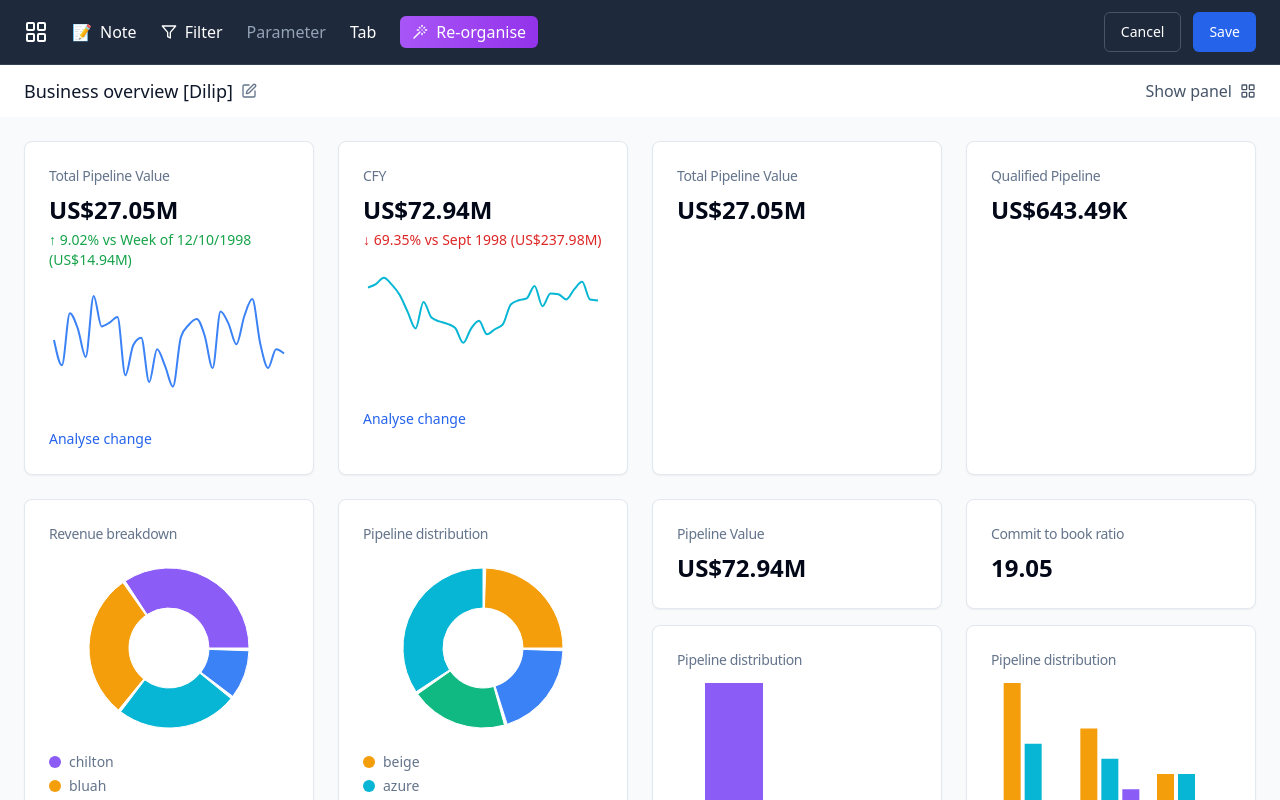
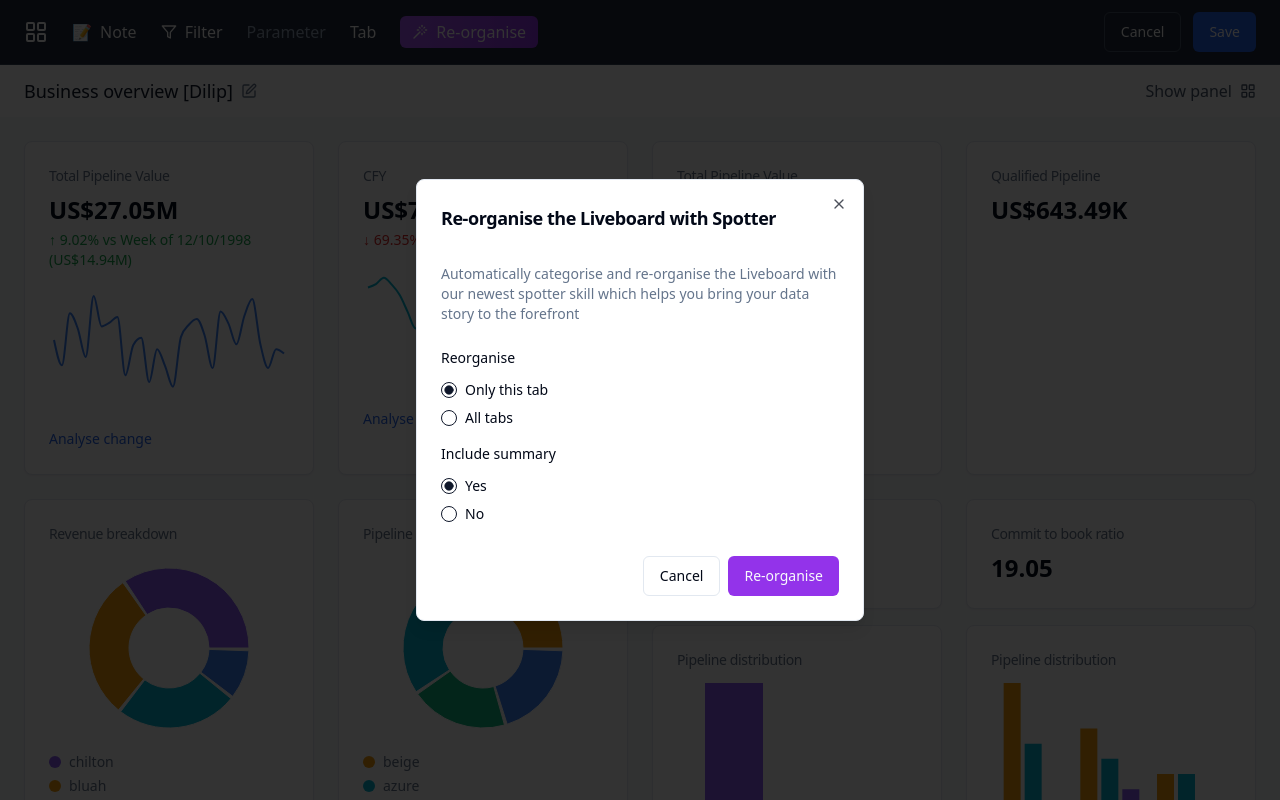
Before and after one commit to dilippitchika/top-nav-explorer-dash-84, a React (Vite) app: page / in a window 1280 px wide. Both pictures are taken after a click on the button "Re-organise". Shown: the top 800 px of the page. Built offline with nearby package versions, Linux system fonts and the light colour scheme.

Commit message:
feat: Add reorganize modal
Implement a modal that appears when the "Re-organise" button is clicked. The modal includes a heading, description, and button groups for reorganizing the liveboard and including a summary, along with "Re-organise" and "Cancel" buttons in the footer.

```diff
--- /dev/null
+++ b/src/components/ReorganiseModal.tsx
@@ -0,0 +1,84 @@
+
+import { Dialog, DialogContent, DialogHeader, DialogTitle, DialogFooter } from '@/components/ui/dialog';
+import { Button } from '@/components/ui/button';
+import { RadioGroup, RadioGroupItem } from '@/components/ui/radio-group';
+import { Label } from '@/components/ui/label';
+import { useState } from 'react';
+
+interface ReorganiseModalProps {
+  open: boolean;
+  onOpenChange: (open: boolean) => void;
+}
+
+const ReorganiseModal = ({ open, onOpenChange }: ReorganiseModalProps) => {
+  const [reorganiseScope, setReorganiseScope] = useState('only-tab');
+  const [includeSummary, setIncludeSummary] = useState('yes');
+
+  const handleReorganise = () => {
+    console.log('Reorganising with scope:', reorganiseScope, 'Include summary:', includeSummary);
+    onOpenChange(false);
+  };
+
+  const handleCancel = () => {
+    onOpenChange(false);
+  };
+
+  return (
+    <Dialog open={open} onOpenChange={onOpenChange}>
+      <DialogContent className="max-w-md">
+        <DialogHeader>
+          <DialogTitle className="text-lg font-semibold">
+            Re-organise the Liveboard with Spotter
+          </DialogTitle>
+        </DialogHeader>
+
+        <div className="py-4 space-y-6">
+          <p className="text-sm text-muted-foreground">
+            Automatically categorise and re-organise the Liveboard with our newest spotter skill which helps you bring your data story to the forefront
+          </p>
+
+          <div className="space-y-4">
+            <div>
+              <h4 className="text-sm font-medium mb-3">Reorganise</h4>
+              <RadioGroup value={reorganiseScope} onValueChange={setReorganiseScope}>
+                <div className="flex items-center space-x-2">
+                  <RadioGroupItem value="only-tab" id="only-tab" />
+                  <Label htmlFor="only-tab" className="text-sm">Only this tab</Label>
+                </div>
+                <div className="flex items-center space-x-2">
+                  <RadioGroupItem value="all-tabs" id="all-tabs" />
+                  <Label htmlFor="all-tabs" className="text-sm">All tabs</Label>
+                </div>
+              </RadioGroup>
+            </div>
+
+            <div>
+              <h4 className="text-sm font-medium mb-3">Include summary</h4>
+              <RadioGroup value={includeSummary} onValueChange={setIncludeSummary}>
+                <div className="flex items-center space-x-2">
+                  <RadioGroupItem value="yes" id="summary-yes" />
+                  <Label htmlFor="summary-yes" className="text-sm">Yes</Label>
+                </div>
+                <div className="flex items-center space-x-2">
+                  <RadioGroupItem value="no" id="summary-no" />
+                  <Label htmlFor="summary-no" className="text-sm">No</Label>
+                </div>
+              </RadioGroup>
+            </div>
+          </div>
+        </div>
+
+        <DialogFooter className="flex justify-end space-x-2">
+          <Button variant="outline" onClick={handleCancel}>
+            Cancel
+          </Button>
+          <Button onClick={handleReorganise} className="bg-purple-600 hover:bg-purple-700">
+            Re-organise
+          </Button>
+        </DialogFooter>
+      </DialogContent>
+    </Dialog>
+  );
+};
+
+export default ReorganiseModal;
--- a/src/components/TopNavigation.tsx
+++ b/src/components/TopNavigation.tsx
@@ -1,9 +1,16 @@
-
 
 import { Filter, Edit, LayoutGrid, Wand } from 'lucide-react';
 import { Button } from '@/components/ui/button';
+import ReorganiseModal from './ReorganiseModal';
+import { useState } from 'react';
 
 const TopNavigation = () => {
+  const [isReorganiseModalOpen, setIsReorganiseModalOpen] = useState(false);
+
+  const handleReorganiseClick = () => {
+    setIsReorganiseModalOpen(true);
+  };
+
   return (
     <div className="bg-slate-800 text-white">
       {/* Top bar with main navigation */}
@@ -33,7 +40,10 @@ const TopNavigation = () => {
               Tab
             </button>
 
-            <button className="flex items-center space-x-2 text-white hover:text-white/90 px-3 py-1 rounded-md bg-gradient-to-r from-purple-500 to-purple-600 hover:from-purple-600 hover:to-purple-700 transition-all">
+            <button
+              onClick={handleReorganiseClick}
+              className="flex items-center space-x-2 text-white hover:text-white/90 px-3 py-1 rounded-md bg-gradient-to-r from-purple-500 to-purple-600 hover:from-purple-600 hover:to-purple-700 transition-all"
+            >
               <Wand className="h-4 w-4" />
               <span>Re-organise</span>
             </button>
@@ -63,6 +73,11 @@ const TopNavigation = () => {
           <LayoutGrid className="h-4 w-4" />
         </button>
       </div>
+
+      <ReorganiseModal
+        open={isReorganiseModalOpen}
+        onOpenChange={setIsReorganiseModalOpen}
+      />
     </div>
   );
 };
```
